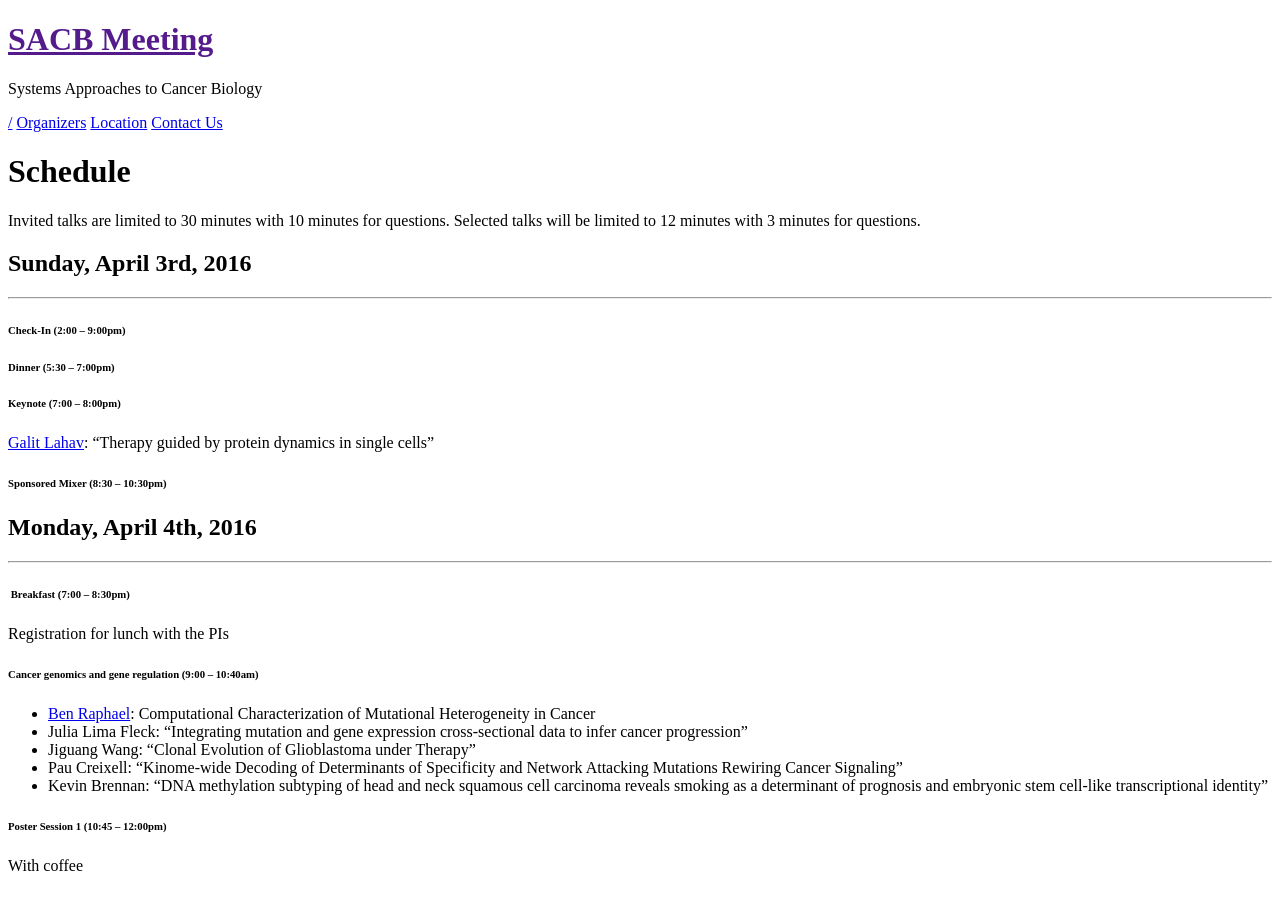
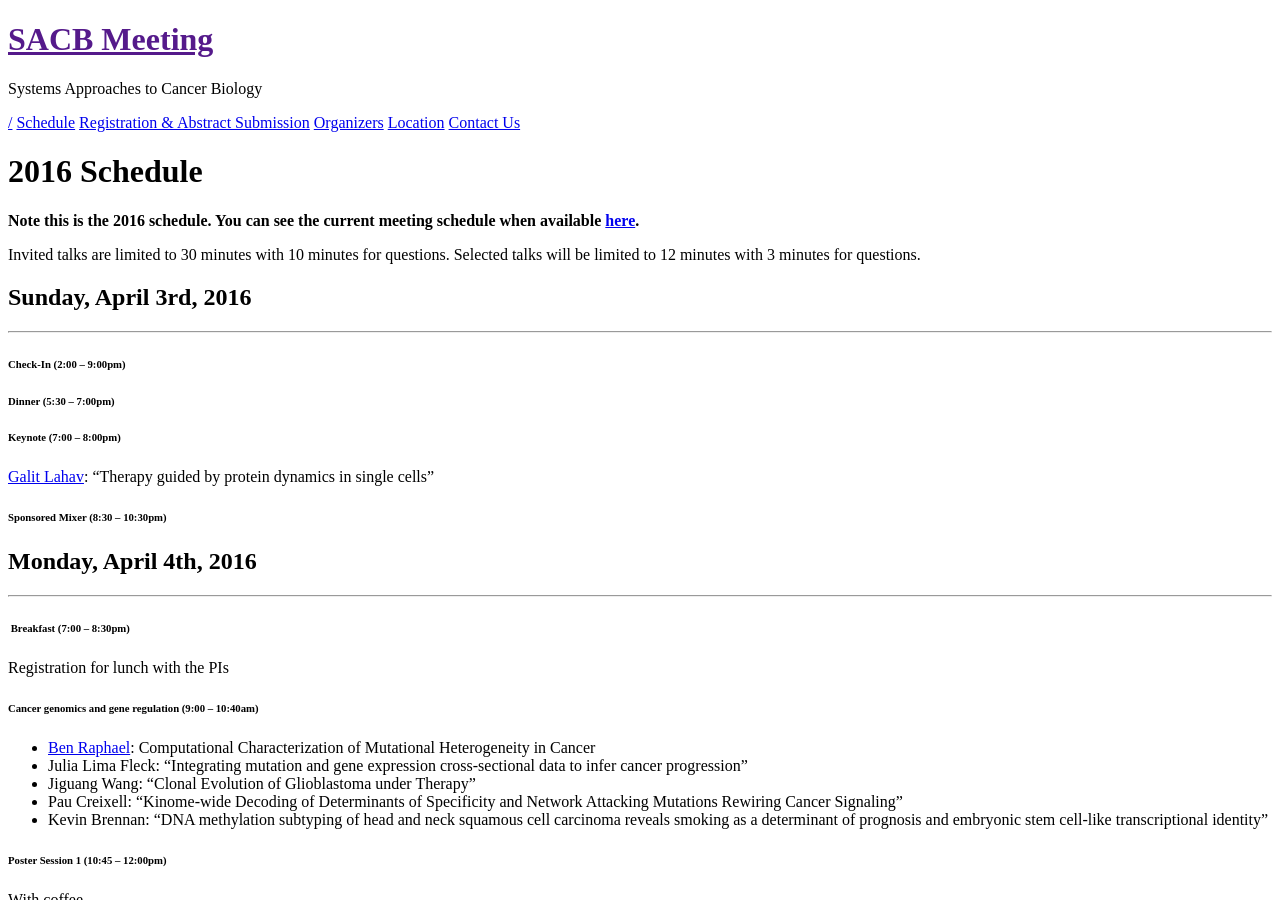
Before and after one commit to AECCSB/sacb-meeting, a Jekyll site: the page built from 2016/schedule.md, in a window 1280 px wide and 900 px high. Built offline with Jekyll 4.4.1, drawn with Linux system fonts in a browser that asks for light colours; comment, search, counter and statistics services are not loaded.

Commit message:
Added material

```diff
--- a/2016/schedule.md
+++ b/2016/schedule.md
@@ -1,7 +1,10 @@
 ---
-title: Schedule
+title: 2016 Schedule
 layout: page
 ---
+
+**Note this is the 2016 schedule. You can see the current meeting schedule when available [here](/schedule.html).**
+
 Invited talks are limited to 30 minutes with 10 minutes for questions. Selected talks will be limited to 12 minutes with 3 minutes for questions.
 
 ## Sunday, April 3rd, 2016
--- a/_data/links.yml
+++ b/_data/links.yml
@@ -1,5 +1,11 @@
 - url: /
   title: /
+
+- url: /schedule.html
+  title: Schedule
+
+- url: /registration-abstract-submission.html
+  title: Registration & Abstract Submission
 
 - url: /organizers.html
   title: Organizers
```
Also changed, not shown: 2016/key-dates.md (+1 -1 lines).
